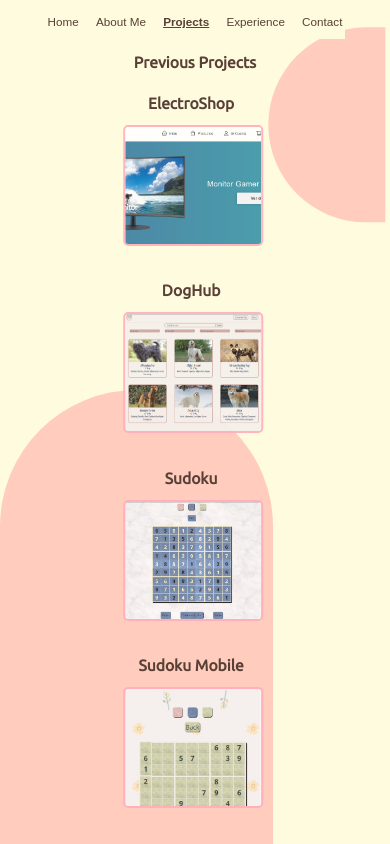
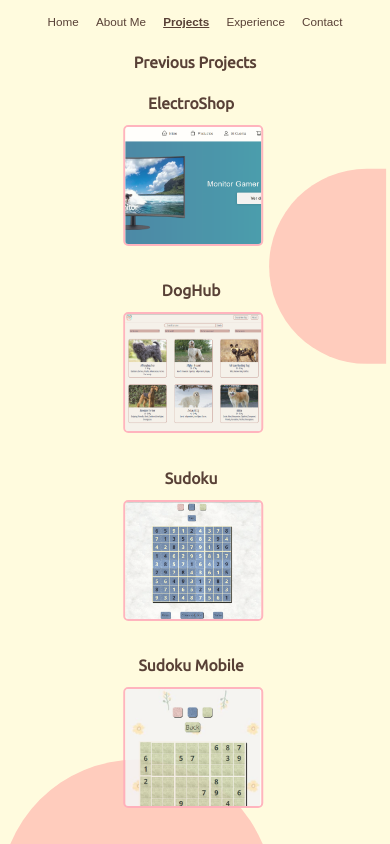
Before and after one commit to Orianamartina/Portfolio, a Next.js app in the folder portfolio/: page / in a window 390 px wide. Both pictures are taken after a click on the button "Projects". Shown: the top 844 px of the page. Built offline with nearby package versions, Linux system fonts and the light colour scheme.

Commit message:
better circles

```diff
--- a/portfolio/src/app/components/Stack/stack.module.css
+++ b/portfolio/src/app/components/Stack/stack.module.css
@@ -106,7 +106,7 @@
         font-size: 3vw;
     }
     .circle2{
-        transform: translateY(150vh);
+        transform: translateY(145vh);
         height: 50vh;
     }
     .imgContainer{
--- a/portfolio/src/app/components/projects/projects.module.css
+++ b/portfolio/src/app/components/projects/projects.module.css
@@ -34,8 +34,11 @@
 }
 @media (max-width: 800px){
     .circle{
-        height: 70vh;
-        transform: translateY(100vw);
+        height: 35vh;
+        transform: translateY(90vh);
+    }
+    .circle2{
+        transform: translateY(20vh) translateX(69vw);
     }
     .title{
         font-size: 4vw;
```
